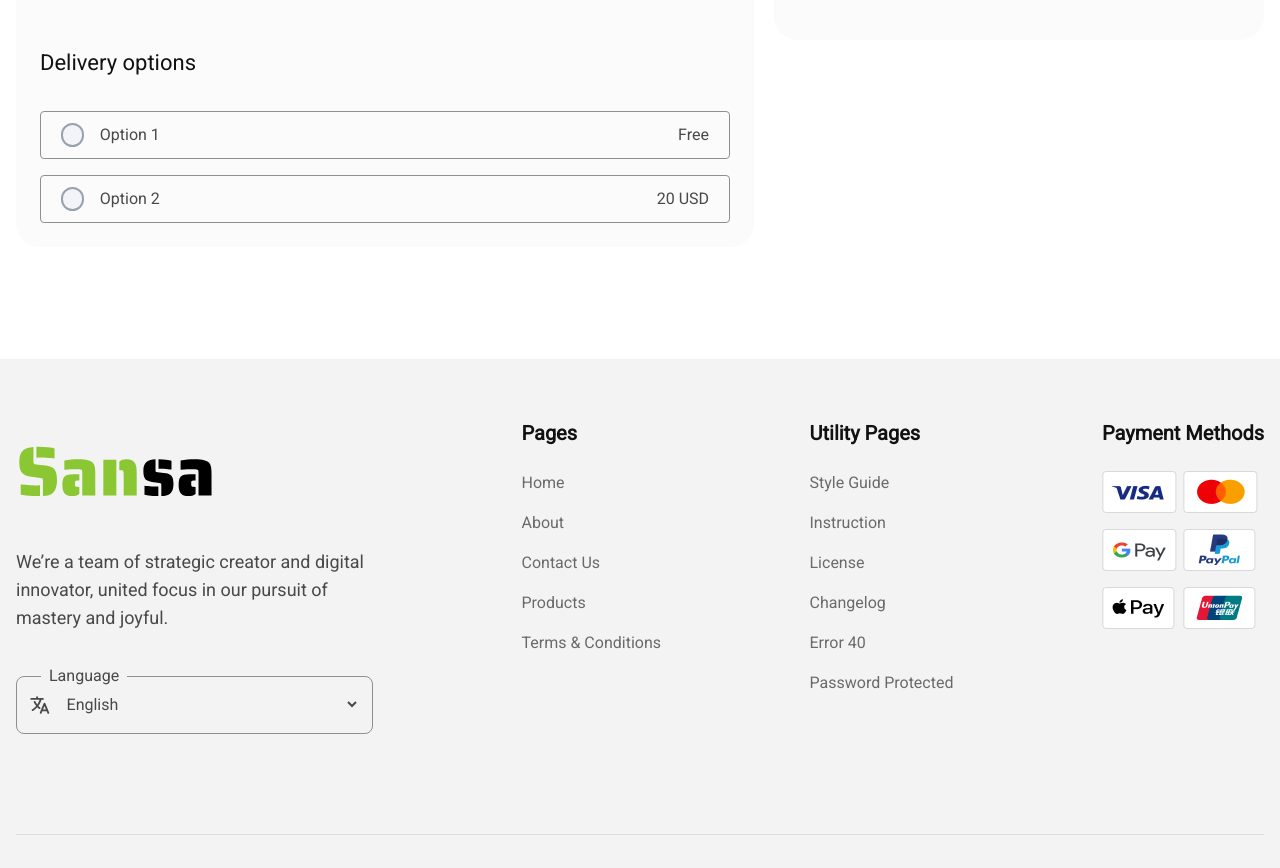
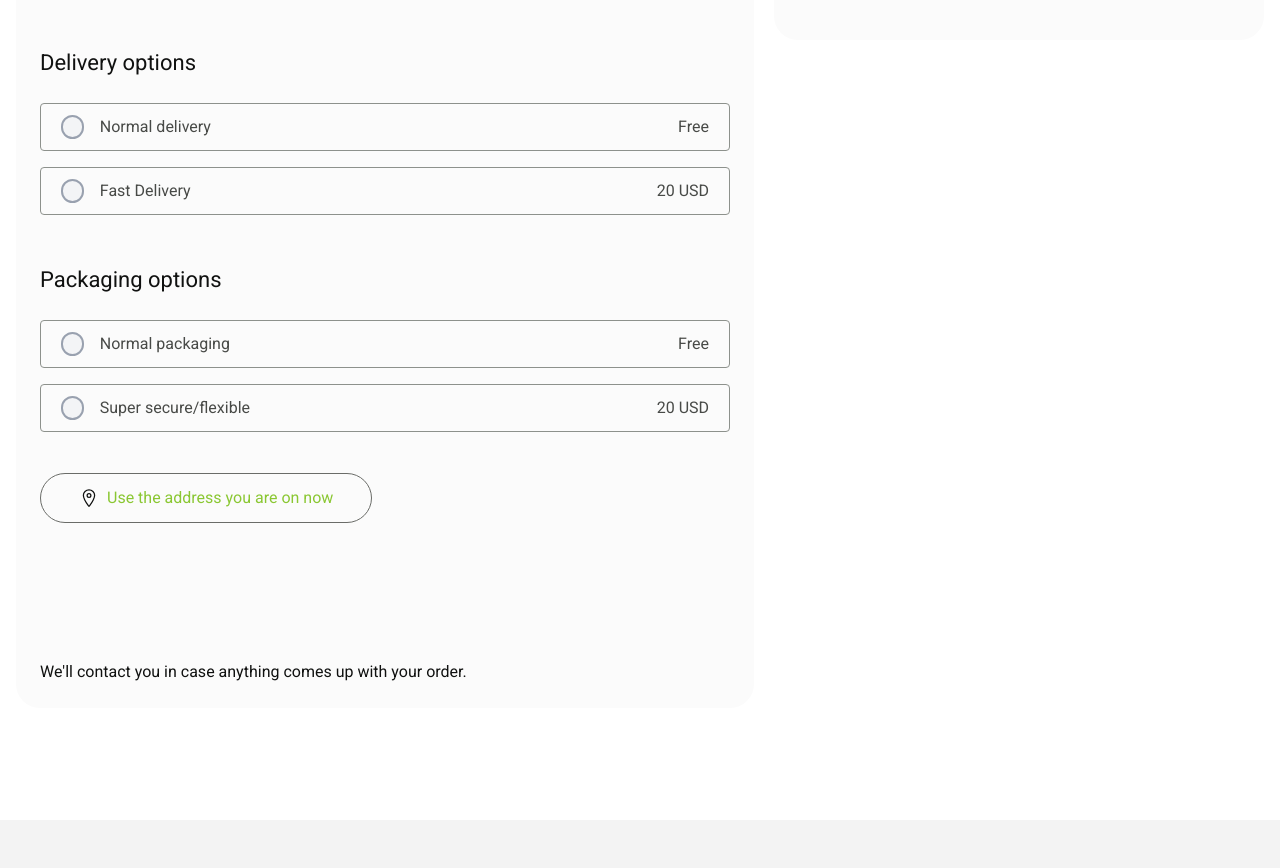
Before and after one commit to Munna-Scriptz/Sansa-Commerce, a Next.js app: page /shipping in a window 1280 px wide. Shown: the part 918-1786 px from the top of the page. Built offline with nearby package versions, Linux system fonts and the light colour scheme.

Commit message:
Shipping Page Complete

```diff
--- a/app/components/shipping/ShipDetails.jsx
+++ b/app/components/shipping/ShipDetails.jsx
@@ -95,7 +95,7 @@ const ShipDetails = () => {
 
             {/* ------------------Third Row ----------------- */}
             <div className='mt-12'>
-                <h2 className='text-[22px] text-second mb-8'>Delivery options</h2>
+                <h2 className='text-[22px] text-second mb-6'>Delivery options</h2>
                 <div className='flex items-center flex-col gap-y-[16px]'>
                     <label class="w-full h-[48px] rounded-[4px] cursor-pointer border border-[#8D918C] select-none px-[20px] py-[12px] transition hover:bg-gray-50 flex items-center has-[:checked]:bg-brand">
                         <input id="Option1" name='delivery' type="radio" class="peer sr-only" />
@@ -106,7 +106,7 @@ const ShipDetails = () => {
                         </span>
                         <div class="flex items-center justify-between gap-2 w-full ml-4">
                             <div class="flex items-center gap-4">
-                            <p class="text-subText text-base peer-checked:text-white">Option 1</p>
+                            <p class="text-subText text-base peer-checked:text-white">Normal delivery</p>
                             </div>
                             <div class="text-subText peer-checked:text-white">
                             <p>Free</p>
@@ -123,7 +123,7 @@ const ShipDetails = () => {
                         </span>
                         <div class="flex items-center justify-between gap-2 w-full ml-4">
                             <div class="flex items-center gap-4">
-                            <p class="text-subText text-base peer-checked:text-white">Option 2</p>
+                            <p class="text-subText text-base peer-checked:text-white">Fast Delivery</p>
                             </div>
                             <div class="text-subText peer-checked:text-white">
                             <p>20 USD</p>
@@ -133,6 +133,52 @@ const ShipDetails = () => {
                 </div>
             </div>
 
+            {/* ------------------Fourth Row ----------------- */}
+            <div className='mt-12'>
+                <h2 className='text-[22px] text-second mb-6'>Packaging options</h2>
+                <div className='flex items-center flex-col gap-y-[16px]'>
+                    <label class="w-full h-[48px] rounded-[4px] cursor-pointer border border-[#8D918C] select-none px-[20px] py-[12px] transition hover:bg-gray-50 flex items-center has-[:checked]:bg-brand">
+                        <input id="Option1" name='packaging' type="radio" class="peer sr-only" />
+                        <span class="relative w-6 h-6 flex justify-center items-center bg-gray-100 border-2 border-gray-400 rounded-full transition-all duration-300 peer-checked:bg-primary peer-checked:border-primary">
+                            <svg class="hidden w-4 h-4 text-white peer-checked:block" fill="none" stroke="currentColor" stroke-width="2" viewBox="0 0 24 24">
+                            <path stroke-linecap="round" stroke-linejoin="round" d="M5 13l4 4L19 7" />
+                            </svg>
+                        </span>
+                        <div class="flex items-center justify-between gap-2 w-full ml-4">
+                            <div class="flex items-center gap-4">
+                            <p class="text-subText text-base peer-checked:text-white">Normal packaging</p>
+                            </div>
+                            <div class="text-subText peer-checked:text-white">
+                            <p>Free</p>
+                            </div>
+                        </div>
+                    </label>
+
+                    <label class="w-full h-[48px] rounded-[4px] cursor-pointer border border-[#8D918C] select-none px-[20px] py-[12px] transition hover:bg-gray-50 flex items-center has-[:checked]:bg-brand">
+                        <input id="Option2" name='packaging' type="radio" class="peer sr-only" />
+                        <span class="relative w-6 h-6 flex justify-center items-center bg-gray-100 border-2 border-gray-400 rounded-full transition-all duration-300 peer-checked:bg-primary peer-checked:border-primary">
+                            <svg class="hidden w-4 h-4 text-white peer-checked:block" fill="none" stroke="currentColor" stroke-width="2" viewBox="0 0 24 24">
+                            <path stroke-linecap="round" stroke-linejoin="round" d="M5 13l4 4L19 7" />
+                            </svg>
+                        </span>
+                        <div class="flex items-center justify-between gap-2 w-full ml-4">
+                            <div class="flex items-center gap-4">
+                            <p class="text-subText text-base peer-checked:text-white">Super secure/flexible</p>
+                            </div>
+                            <div class="text-subText peer-checked:text-white">
+                            <p>20 USD</p>
+                            </div>
+                        </div>
+                    </label>
+                </div>
+            </div>
+
+            {/* -----------------------Location  */}
+            <button className={`relative mt-[41px] flex items-center justify-center py-[12px] px-[38px] border-1 border-[#6A6C68] overflow-hidden text-primary group hover:text-white hover:bg-primary group rounded-full cursor-pointer duration-300`}>
+                <span className="absolute w-0 h-0 transition-all duration-500 ease-out bg-second rounded-full group-hover:w-86 group-hover:h-56"></span>
+                <span className="relative text-[16px] font-roboto font-medium flex items-center gap-2"><IoLocationOutline className='text-xl text-second group-hover:text-primary duration-500' /> Use the address you are on now</span>
+            </button>
+            <p className='text-second leading-[24px] mt-[137px]'>We'll contact you in case anything comes up with your order.</p>
         </section>
     </>
   )
```
